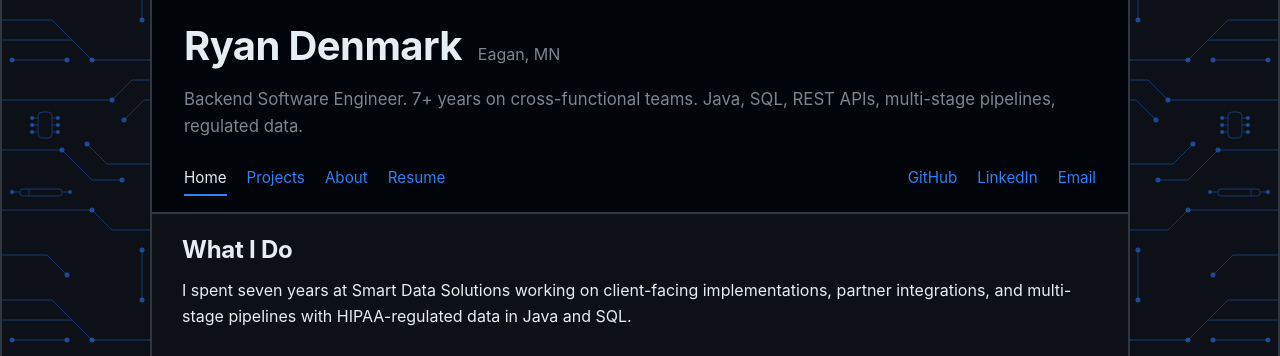
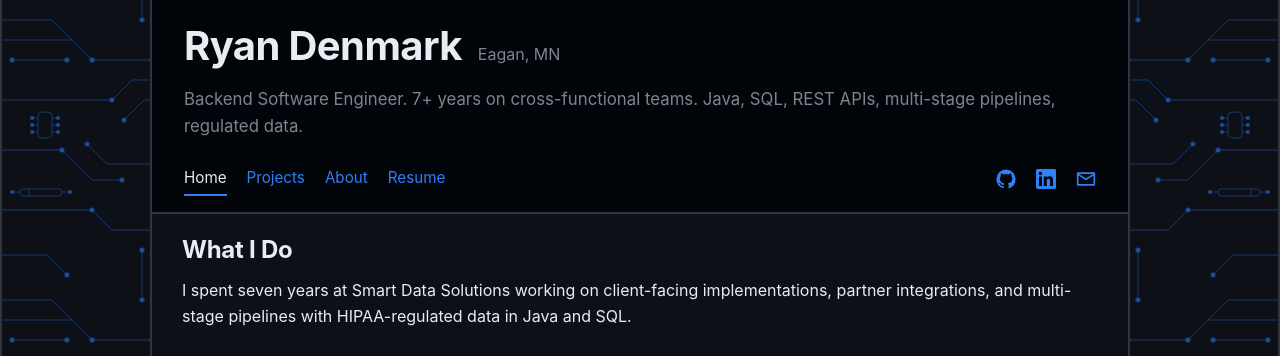
Before and after one commit to rwdenmark/rwdenmark.github.io, a Jekyll site: the page built from index.html, in a window 1280 px wide. Shown: the top 356 px of the page. Built offline with Jekyll 4.4.1, drawn with Linux system fonts in a browser that asks for light colours.

Commit message:
Updating socials to icons

```diff
--- a/assets/style.css
+++ b/assets/style.css
@@ -138,7 +138,9 @@ header .container {
 }
 .links a.active { color: var(--text); border-bottom-color: var(--accent); }
 .links a.active:hover { color: var(--text); border-bottom-color: var(--accent); cursor: default; }
-.link-icon { display: none; width: 20px; height: 20px; fill: currentColor; flex-shrink: 0; }
+.link-icon { display: block; width: 20px; height: 20px; fill: currentColor; flex-shrink: 0; }
+.link-text { position: absolute; width: 1px; height: 1px; padding: 0; margin: -1px; overflow: hidden; clip: rect(0 0 0 0); white-space: nowrap; border: 0; }
+.links-social a { display: inline-flex; align-items: center; padding: 0; border-bottom: 0; }
 
 .container { max-width: 980px; margin: 0 auto; padding: 0 32px; }
 .name-row { display: flex; align-items: baseline; gap: 16px; flex-wrap: wrap; margin-bottom: 8px; }
@@ -618,18 +620,11 @@ body[data-page="about"] .gallery-tabs {
   h1 { font-size: 1.875rem; }
   .gallery { grid-template-columns: repeat(auto-fill, minmax(150px, 1fr)); gap: 12px; }
 
-  /* Header nav, stack the page links over a compact contact icon row.
-     One consistent 8px gap between sections, and the icon row centers between
-     the divider and the header's bottom edge (8px above, 8px below). */
+  /* Header nav on mobile, stack the page links over the contact icon row with a
+     divider. One consistent 8px gap between sections, icons centered under it. */
   .links { flex-direction: column; align-items: flex-start; gap: 8px; margin-top: 8px; }
   .links .links-group { gap: 18px; }
   .links-social { width: 100%; border-top: 1px solid var(--border); padding-top: 8px; }
-  .links-social a { display: inline-flex; align-items: center; padding: 0; border-bottom: 0; }
-  .links-social .link-icon { display: block; }
-  .links-social .link-text {
-    position: absolute; width: 1px; height: 1px; padding: 0; margin: -1px;
-    overflow: hidden; clip: rect(0 0 0 0); white-space: nowrap; border: 0;
-  }
 
   /* Footer, as large as fits on one line. The fluid size scales with width and caps
      so the source link and updated date stay on one row without growing the footer. */
```
